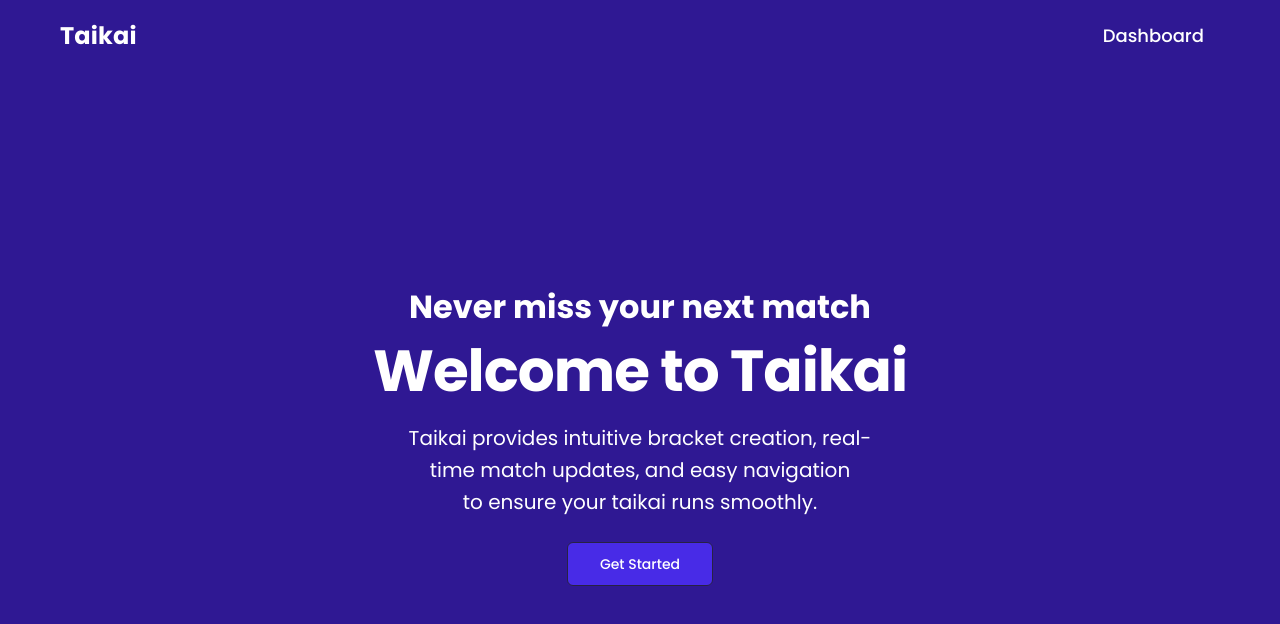
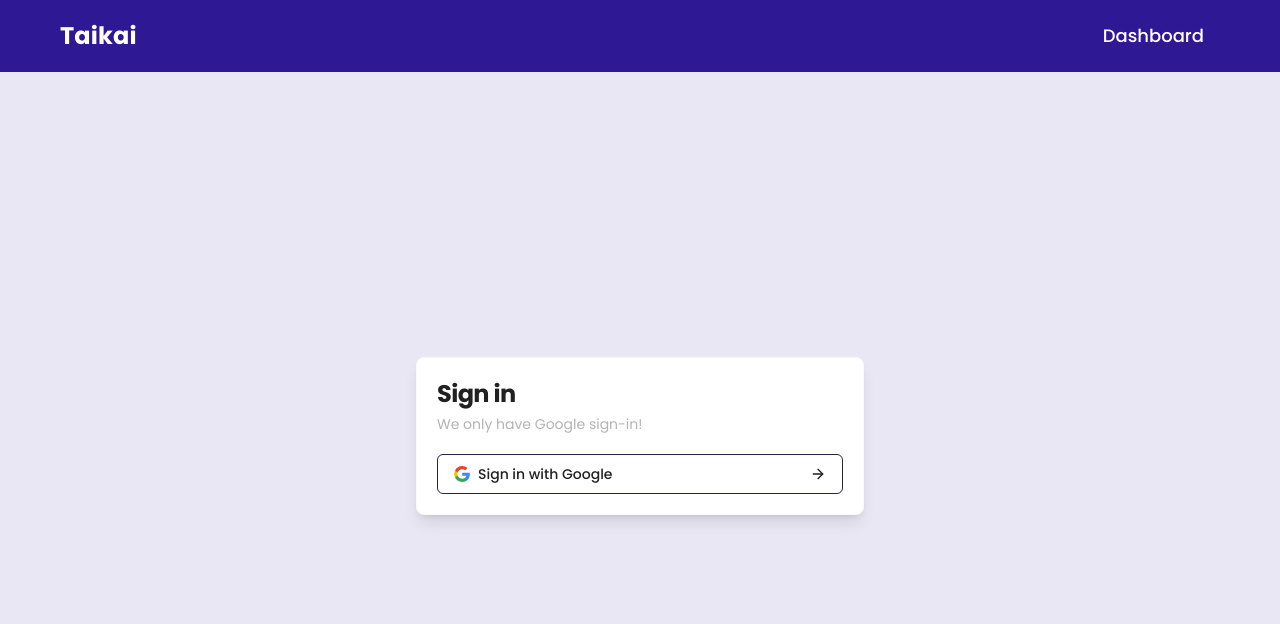
Before and after one commit to s3lven/taikai, a React (Vite) app in the folder frontend/: page /login in a window 1280 px wide. Before the commit this address led to /. Shown: the top 624 px of the page. Built offline with nearby package versions, Linux system fonts and the light colour scheme; no server answers.

Commit message:
feat: added auth hook, client, and page

```diff
--- a/frontend/package.json
+++ b/frontend/package.json
@@ -26,6 +26,7 @@
     "@radix-ui/react-popover": "^1.1.3",
     "@radix-ui/react-progress": "^1.1.1",
     "@radix-ui/react-select": "^2.1.4",
+    "@radix-ui/react-separator": "^1.1.2",
     "@radix-ui/react-slot": "^1.1.1",
     "@radix-ui/react-tabs": "^1.1.2",
     "@radix-ui/react-tooltip": "^1.1.6",
--- a/frontend/src/app/router.tsx
+++ b/frontend/src/app/router.tsx
@@ -3,6 +3,7 @@
 import HomePage from "../pages/home-page"
 import DashboardPage from "@/pages/dashboard-page"
 import BracketPage from "@/pages/bracket-page"
+import LoginPage from "@/pages/login-page"
 
 export const AppRoutes = () => {
   return (
@@ -11,6 +12,7 @@
         <Route index element={<HomePage />} />
         <Route path="/dashboard" element={<DashboardPage />} />
         <Route path="/bracket/:bracketId" element={<BracketPage />} />
+        <Route path="/login" element={<LoginPage />} />
       </Route>
       <Route path="*" element={<Navigate to={"/"} replace />} />
     </Routes>
--- /dev/null
+++ b/frontend/src/components/ui/separator.tsx
@@ -0,0 +1,29 @@
+import * as React from "react"
+import * as SeparatorPrimitive from "@radix-ui/react-separator"
+
+import { cn } from "@/lib/utils"
+
+const Separator = React.forwardRef<
+  React.ElementRef<typeof SeparatorPrimitive.Root>,
+  React.ComponentPropsWithoutRef<typeof SeparatorPrimitive.Root>
+>(
+  (
+    { className, orientation = "horizontal", decorative = true, ...props },
+    ref
+  ) => (
+    <SeparatorPrimitive.Root
+      ref={ref}
+      decorative={decorative}
+      orientation={orientation}
+      className={cn(
+        "shrink-0 bg-border",
+        orientation === "horizontal" ? "h-[1px] w-full" : "h-full w-[1px]",
+        className
+      )}
+      {...props}
+    />
+  )
+)
+Separator.displayName = SeparatorPrimitive.Root.displayName
+
+export { Separator }
--- /dev/null
+++ b/frontend/src/pages/login-page.tsx
@@ -0,0 +1,70 @@
+import supabase from "@/lib/supabase"
+import { Button } from "@/components/ui/button"
+import {
+  Card,
+  CardContent,
+  CardDescription,
+  CardHeader,
+  CardTitle,
+} from "@/components/ui/card"
+import { ArrowRight } from "lucide-react"
+
+const LoginPage = () => {
+  const handleGoogleSignUp = () => {
+    supabase.auth.signInWithOAuth({
+      provider: "google",
+    })
+  }
+
+  return (
+    <div className="flex flex-1 items-center justify-center bg-background">
+      <Card className="w-full max-w-md shadow-lg bg-white border-gray-50">
+        <CardHeader className="space-y-1">
+          <CardTitle className="text-2xl font-bold text-foreground">
+            Sign in
+          </CardTitle>
+          <CardDescription>We only have Google sign-in!</CardDescription>
+        </CardHeader>
+        <CardContent className="space-y-4 pb-5">
+          <Button
+            variant="outline"
+            className="w-full justify-between bg-white hover:bg-gray-100"
+            onClick={handleGoogleSignUp}
+          >
+            <div className="flex items-center gap-2">
+              <svg
+                viewBox="0 0 24 24"
+                width="24"
+                height="24"
+                xmlns="http://www.w3.org/2000/svg"
+              >
+                <g transform="matrix(1, 0, 0, 1, 27.009001, -39.238998)">
+                  <path
+                    fill="#4285F4"
+                    d="M -3.264 51.509 C -3.264 50.719 -3.334 49.969 -3.454 49.239 L -14.754 49.239 L -14.754 53.749 L -8.284 53.749 C -8.574 55.229 -9.424 56.479 -10.684 57.329 L -10.684 60.329 L -6.824 60.329 C -4.564 58.239 -3.264 55.159 -3.264 51.509 Z"
+                  />
+                  <path
+                    fill="#34A853"
+                    d="M -14.754 63.239 C -11.514 63.239 -8.804 62.159 -6.824 60.329 L -10.684 57.329 C -11.764 58.049 -13.134 58.489 -14.754 58.489 C -17.884 58.489 -20.534 56.379 -21.484 53.529 L -25.464 53.529 L -25.464 56.619 C -23.494 60.539 -19.444 63.239 -14.754 63.239 Z"
+                  />
+                  <path
+                    fill="#FBBC05"
+                    d="M -21.484 53.529 C -21.734 52.809 -21.864 52.039 -21.864 51.239 C -21.864 50.439 -21.724 49.669 -21.484 48.949 L -21.484 45.859 L -25.464 45.859 C -26.284 47.479 -26.754 49.299 -26.754 51.239 C -26.754 53.179 -26.284 54.999 -25.464 56.619 L -21.484 53.529 Z"
+                  />
+                  <path
+                    fill="#EA4335"
+                    d="M -14.754 43.989 C -12.984 43.989 -11.404 44.599 -10.154 45.789 L -6.734 42.369 C -8.804 40.429 -11.514 39.239 -14.754 39.239 C -19.444 39.239 -23.494 41.939 -25.464 45.859 L -21.484 48.949 C -20.534 46.099 -17.884 43.989 -14.754 43.989 Z"
+                  />
+                </g>
+              </svg>
+              <span>Sign in with Google</span>
+            </div>
+            <ArrowRight className="h-4 w-4" />
+          </Button>
+        </CardContent>
+      </Card>
+    </div>
+  )
+}
+
+export default LoginPage
```
Also changed, not shown: frontend/src/hooks/useAuth.ts (added, +40 -0 lines), 1 other file (tests, documents, lock files or other folders).
